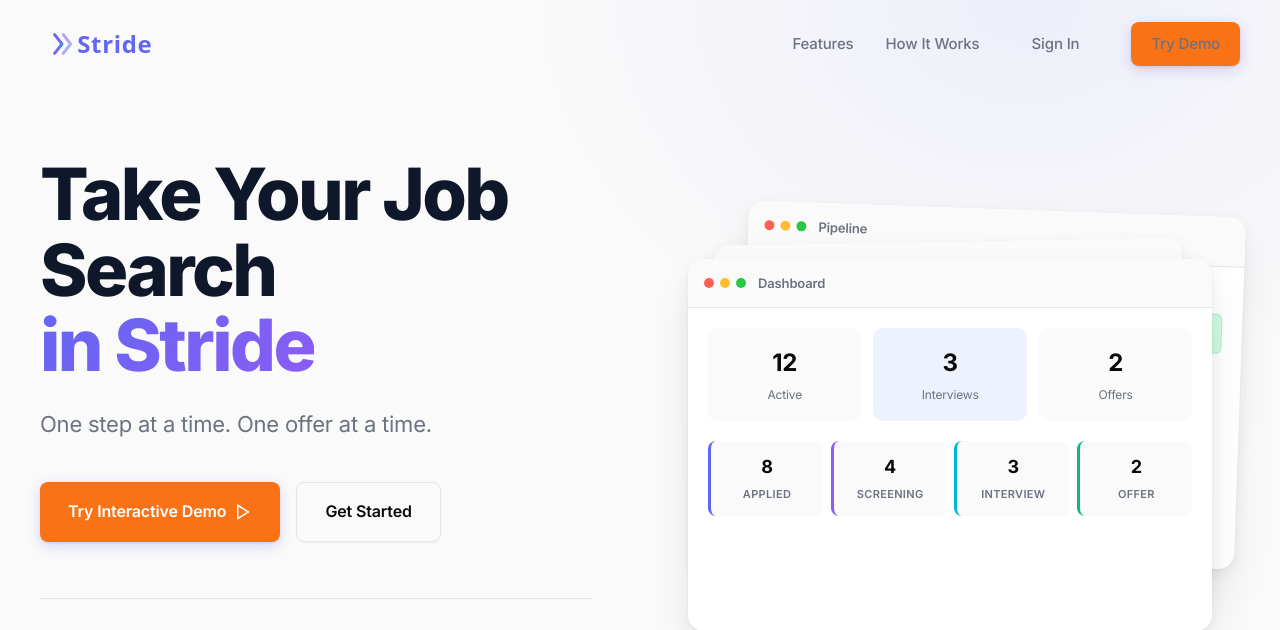
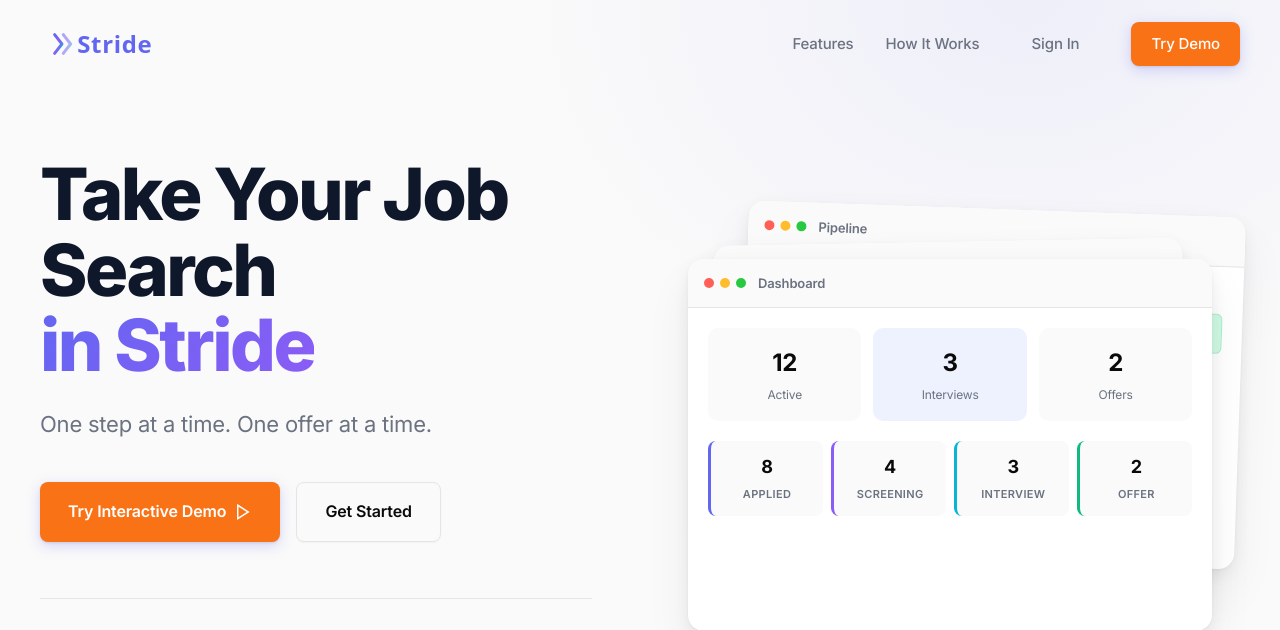
Before and after one commit to mvicenzino/job-tracker, a Flask app: page / in a window 1280 px wide. Shown: the top 630 px of the page. Run offline with Flask 3, Linux system fonts and the light colour scheme.

Commit message:
Fix nav button text color to white
Override the nav link gray color for btn-primary
to ensure white text on orange background.

Co-Authored-By: Claude Opus 4.5 <noreply@anthropic.com>

```diff
--- a/src/web/static/css/landing.css
+++ b/src/web/static/css/landing.css
@@ -79,6 +79,14 @@
 .landing-nav-links .btn {
     font-size: 0.9375rem;
     padding: 0.625rem 1.25rem;
+}
+
+.landing-nav-links .btn-primary {
+    color: white;
+}
+
+.landing-nav-links .btn-primary:hover {
+    color: white;
 }
 
 .landing-menu-toggle {
```
